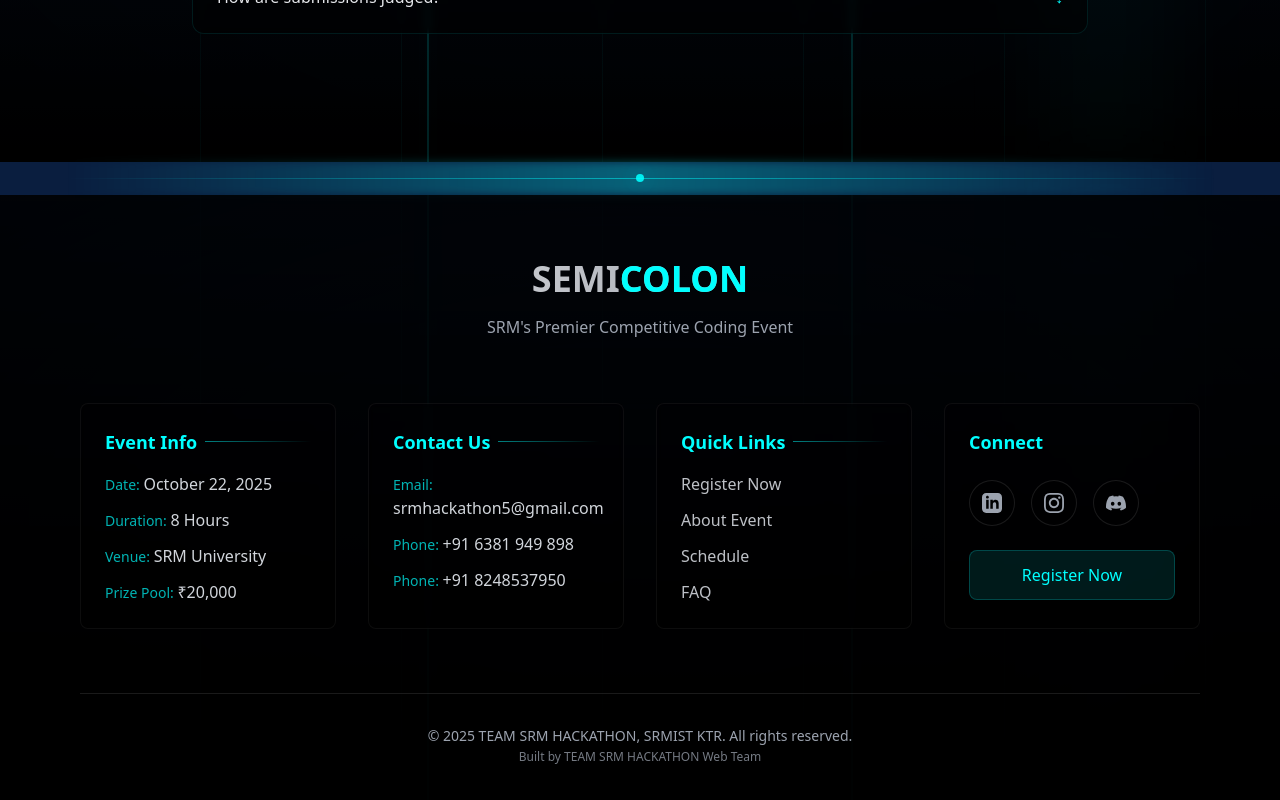
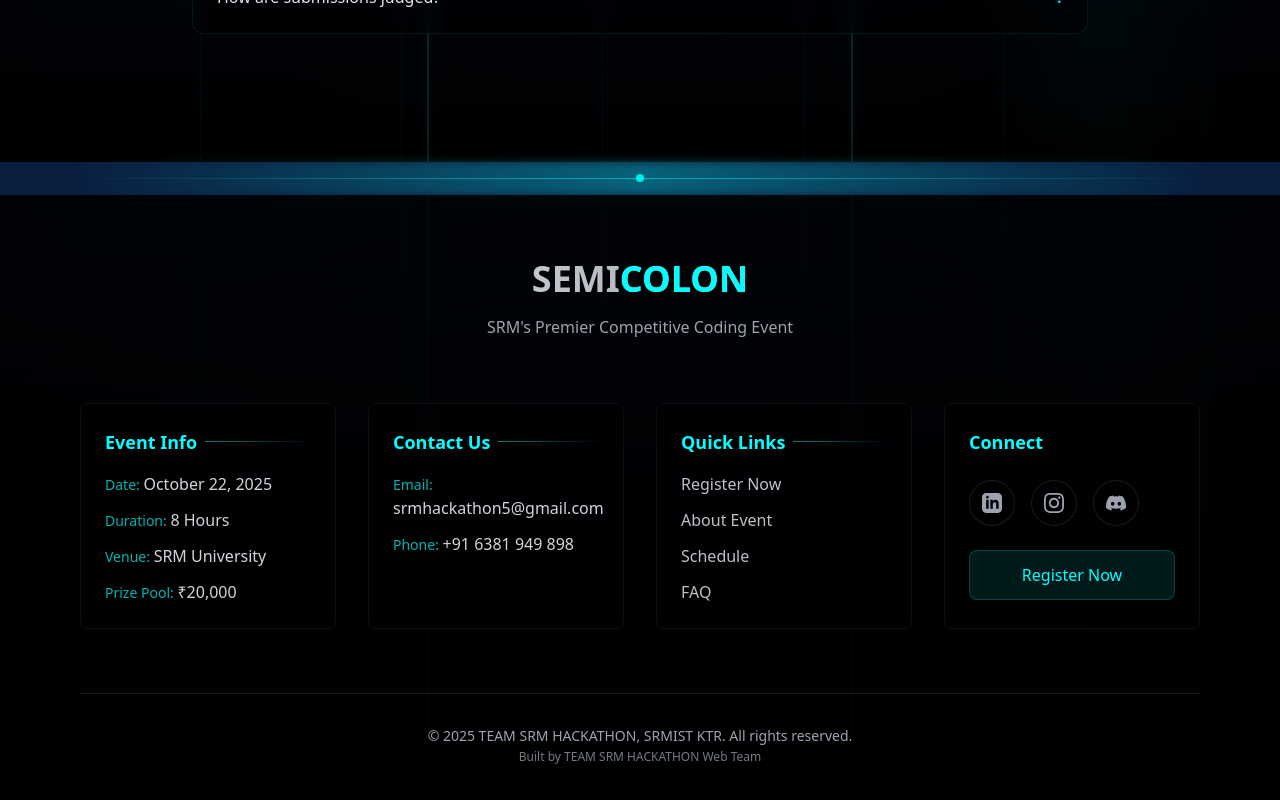
Before and after one commit to mayankthawani/semicolon, a Next.js app: page / in a window 1280 px wide. Shown: the part 3392-4192 px from the top of the page. Built offline with nearby package versions, Linux system fonts and the light colour scheme.

Commit message:
[update]

```diff
--- a/components/Footer.jsx
+++ b/components/Footer.jsx
@@ -17,7 +17,7 @@ export function Footer() {
         { label: "Email", value: "srmhackathon5@gmail.com" },
         { label: "Phone", value: "+91 6381 949 898" },
 
-        { label: "Phone", value: "+91 8248537950" },
+
       ]
     },
     {
```
